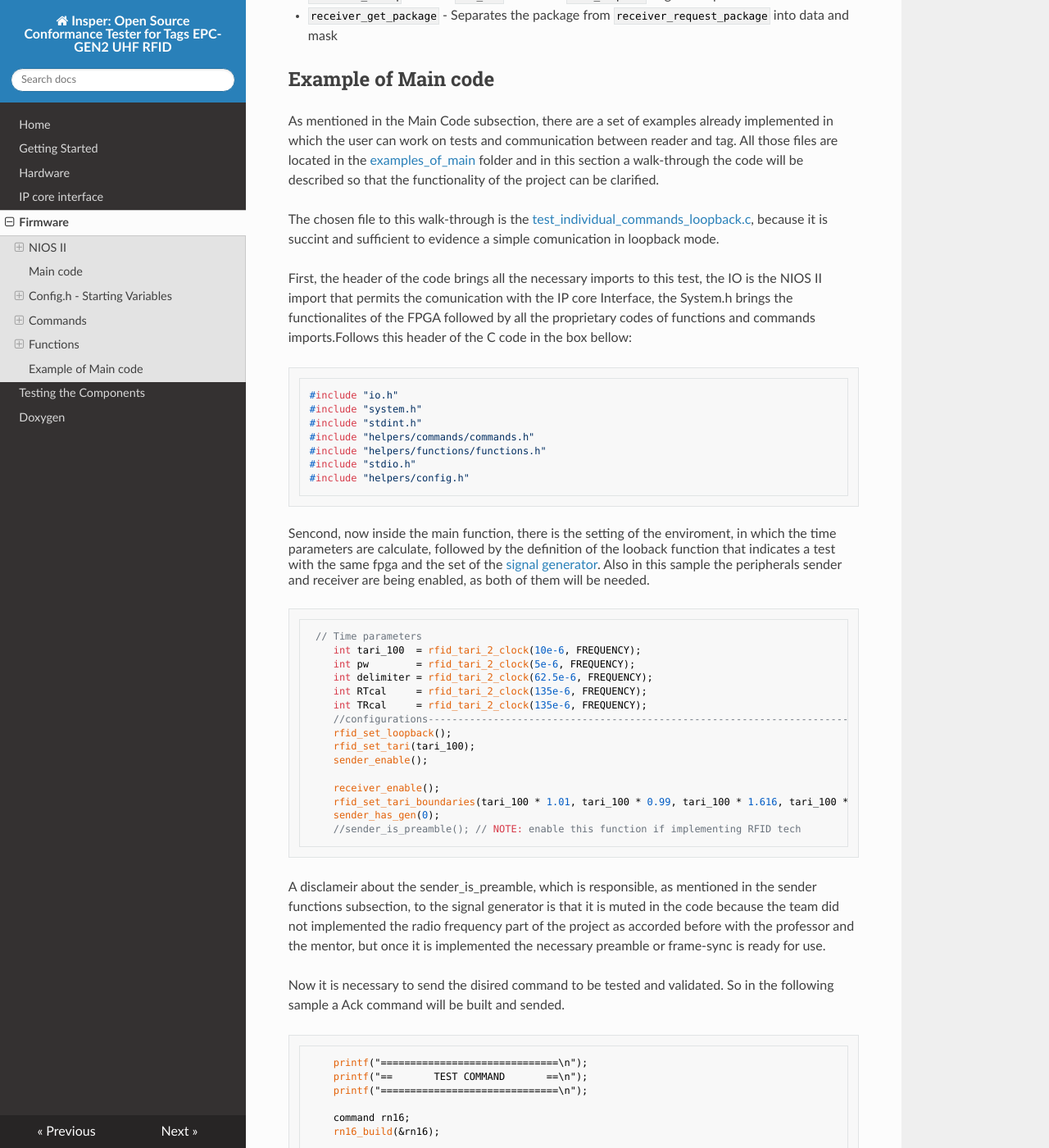
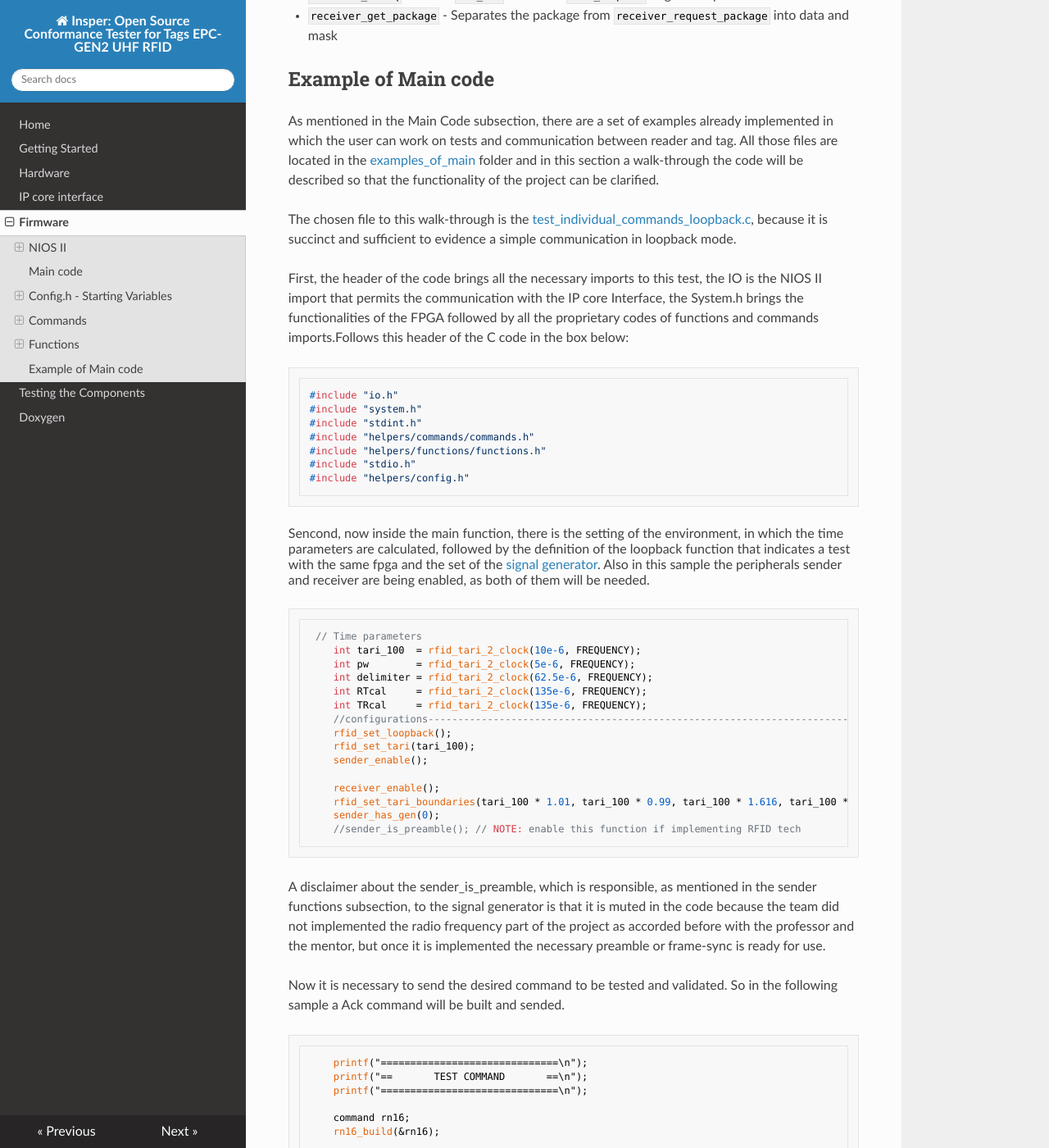
Before and after one commit to pfeinsper/21b-indago-rfid-conformance-tester, an MkDocs documentation site: the page built from docs-src/firmware.md, in a window 1280 px wide and 1400 px high, scrolled down 10279 px. Shown: the whole window at 82% size. Built offline with MkDocs 1.6.1, drawn with Linux system fonts in a browser that asks for light colours; nearby versions of some CDN libraries; some of the changed text lies outside the part shown.

Commit message:
ing errors

````diff
--- a/docs-src/firmware.md
+++ b/docs-src/firmware.md
@@ -62,12 +62,12 @@
  the others examples of main codes are the [reader.c](https://github.com/pfeinsper/21b-indago-rfid-conformance-tester/blob/main/fpga/examples_of_main/reader.c)
 , the [tag.c](https://github.com/pfeinsper/21b-indago-rfid-conformance-tester/blob/main/fpga/examples_of_main/tag.c)
  and the [test_individual_commands_loopback.c](https://github.com/pfeinsper/21b-indago-rfid-conformance-tester/blob/main/fpga/examples_of_main/test_individual_commands_loopback.c)
- which are variations that are capable, respectivily, of making the job of a Reader or emulating a Tag and even testing the send and receive of a single command in a single fpga.
+ which are variations that are capable, respectively, of making the job of a Reader or emulating a Tag and even testing the send and receive of a single command in a single fpga.
 
 
 ## Config.h - Starting Variables
 
-Inside the /helpers folder the first group to be explained are the defines that declares the adresses in which the previous page, IP core Interface, acts. IN this file there are also defines that store default values for package, command and mask sizes. Those defines are in more details right bellow.
+Inside the /helpers folder the first group to be explained are the defines that declares the addresses in which the previous page, IP core Interface, acts. IN this file there are also defines that store default values for package, command and mask sizes. Those defines are in more detail right below.
 
 #### Register Status
 
@@ -171,15 +171,15 @@
 ## Commands
 [/main/fpga/software/rfid_test/helpers/commands](https://github.com/pfeinsper/21b-indago-rfid-conformance-tester/tree/main/fpga/software/rfid_test/helpers/commands)
 
-As described in the Mandatory Commands subsection inside the [Project Overview](index.md) page, the group has implemented all the mandatory commands, a couple of them still need to be validated, but the ones that are necessary for a full handshake are both implamented and deeply tested.
+As described in the Mandatory Commands subsection inside the [Project Overview](index.md) page, the group has implemented all the mandatory commands, a couple of them still need to be validated, but the ones that are necessary for a full handshake are both implemented and deeply tested.
 
 ### Command Struct and CRC
-Both the Command Struct and the CRC files are not together with the rest of the commands, because they are not exactly commands they actualy are part of the build of each command depending on the demands of the protocol.
+Both the Command Struct and the CRC files are not together with the rest of the commands, because they are not exactly commands they actually are part of the build of each command depending on the demands of the protocol.
 
 #### Command Struct
 [/main/fpga/software/rfid_test/helpers/commands/command_struct.h](https://github.com/pfeinsper/21b-indago-rfid-conformance-tester/blob/main/fpga/software/rfid_test/helpers/commands/command_struct.h)
 
-The first, is the Command Struct which stablishes the base struct that every command will have in common. Which is composed by the commands size and data. It can be seen in the box bellow.
+The first, is the Command Struct which establishes the base struct that every command will have in common. Which is composed by the commands size and data. It can be seen in the box below.
 ```c
 typedef struct
 {
@@ -305,14 +305,14 @@
 - `tari_100`    - tari time parameter
 - `pw`          - pw parameter
 - `delimiter`   - Delimiter parameter
-- `RTcal`       - Receiver transmitter callibration parameter
-- `TRcal`       - Transmitter receiver callibration parameter
+- `RTcal`       - Receiver transmitter calibration parameter
+- `TRcal`       - Transmitter receiver calibration parameter
 
 ### RFID.c
 
 [/main/fpga/software/rfid_test/helpers/functions/rfid.c](https://github.com/pfeinsper/21b-indago-rfid-conformance-tester/blob/main/fpga/software/rfid_test/helpers/functions/rfid.c)
 
-The RFID code comes first in use inside the main, because it stores the functions that set all the needed parameters to the test to be launched. Such as functions that set the time parameters, functions that help with mask translations and the ones that check if an answer received is a valid command. They are all discribed bellow:
+The RFID code comes first in use inside the main, because it stores the functions that set all the needed parameters to the test to be launched. Such as functions that set the time parameters, functions that help with mask translations and the ones that check if an answer received is a valid command. They are all described below:
 
 #### RFID functions
 
@@ -337,7 +337,7 @@
 
 [/main/fpga/software/rfid_test/helpers/functions/sender.c](https://github.com/pfeinsper/21b-indago-rfid-conformance-tester/blob/main/fpga/software/rfid_test/helpers/functions/sender.c)
 
-This file is responsible for the functions of control of the Sender peripheral, it has the functions that enable the peripheral, the ones that prepares the commands in the proper format to be sent to the TAG and also the one that actually sends it. for more information they are presented bellow:
+This file is responsible for the functions of control of the Sender peripheral, it has the functions that enable the peripheral, the ones that prepares the commands in the proper format to be sent to the TAG and also the one that actually sends it. for more information they are presented below:
 
 #### SENDER functions
 
@@ -376,7 +376,7 @@
 
 [/main/fpga/software/rfid_test/helpers/functions/receiver.c](https://github.com/pfeinsper/21b-indago-rfid-conformance-tester/blob/main/fpga/software/rfid_test/helpers/functions/receiver.c)
 
-This section of code stores all the functions necessary to retrieve data from the IP core, which is composed by the functions that enable the peripheral Receiver, the ones that check the fifo for data and also the ones that request a new package. As the previous two, they are all discribed bellow:
+This section of code stores all the functions necessary to retrieve data from the IP core, which is composed by the functions that enable the peripheral Receiver, the ones that check the fifo for data and also the ones that request a new package. As the previous two, they are all described below:
 
 #### RECEIVER functions
 
@@ -401,9 +401,9 @@
 As mentioned in the Main Code subsection, there are a set of examples already implemented in which the  user can work on tests and communication between reader and tag. All those files are located in the
 [examples_of_main](https://github.com/pfeinsper/21b-indago-rfid-conformance-tester/tree/main/fpga/examples_of_main) folder and in this section a walk-through the code will be described so that the functionality of the project can be clarified.
 
-The chosen file to this walk-through is the [test_individual_commands_loopback.c](https://github.com/pfeinsper/21b-indago-rfid-conformance-tester/blob/main/fpga/examples_of_main/test_individual_commands_loopback.c), because it is succint and sufficient to evidence a simple comunication in loopback mode.
+The chosen file to this walk-through is the [test_individual_commands_loopback.c](https://github.com/pfeinsper/21b-indago-rfid-conformance-tester/blob/main/fpga/examples_of_main/test_individual_commands_loopback.c), because it is succinct and sufficient to evidence a simple communication in loopback mode.
 
-First, the header of the code brings all the necessary imports to this test, the IO is the NIOS II import that permits the comunication with the IP core Interface, the System.h brings the functionalites of the FPGA followed by all the proprietary codes of functions and commands imports.Follows this header of the C code in the box bellow:
+First, the header of the code brings all the necessary imports to this test, the IO is the NIOS II import that permits the communication with the IP core Interface, the System.h brings the functionalities of the FPGA followed by all the proprietary codes of functions and commands imports.Follows this header of the C code in the box below:
 
 ```c
 #include "io.h"
@@ -414,7 +414,7 @@
 #include "stdio.h"
 #include "helpers/config.h"
 ```
-Sencond, now inside the main function, there is the setting of the enviroment, in which the time parameters are calculate, followed by the definition of the looback function that indicates a test with the same fpga and the set of the [signal generator](hardware.md).
+Sencond, now inside the main function, there is the setting of the environment, in which the time parameters are calculated, followed by the definition of the loopback function that indicates a test with the same fpga and the set of the [signal generator](hardware.md).
 Also in this sample the peripherals sender and receiver are being enabled, as both of them will be needed.
 
 ```c
@@ -436,9 +436,9 @@
 
 ```
 
-A disclameir about the sender_is_preamble, which is responsible, as mentioned in the sender functions subsection, to the signal generator is that it is muted in the code because the team did not implemented the radio frequency part of the project as accorded before with the professor and the mentor, but once it is implemented the necessary preamble or frame-sync is ready for use.
+A disclaimer about the sender_is_preamble, which is responsible, as mentioned in the sender functions subsection, to the signal generator is that it is muted in the code because the team did not implemented the radio frequency part of the project as accorded before with the professor and the mentor, but once it is implemented the necessary preamble or frame-sync is ready for use.
 
-Now it is necessary to send the disired command to be tested and validated. So in the following sample a Ack command will be built and sended.
+Now it is necessary to send the desired command to be tested and validated. So in the following sample a Ack command will be built and sended.
 
 ```c
     printf("==============================\n");
````
Also changed, not shown: other parts of docs-src/firmware.md (+12 -12 lines), docs-src/index.md (+1 -1 lines).
